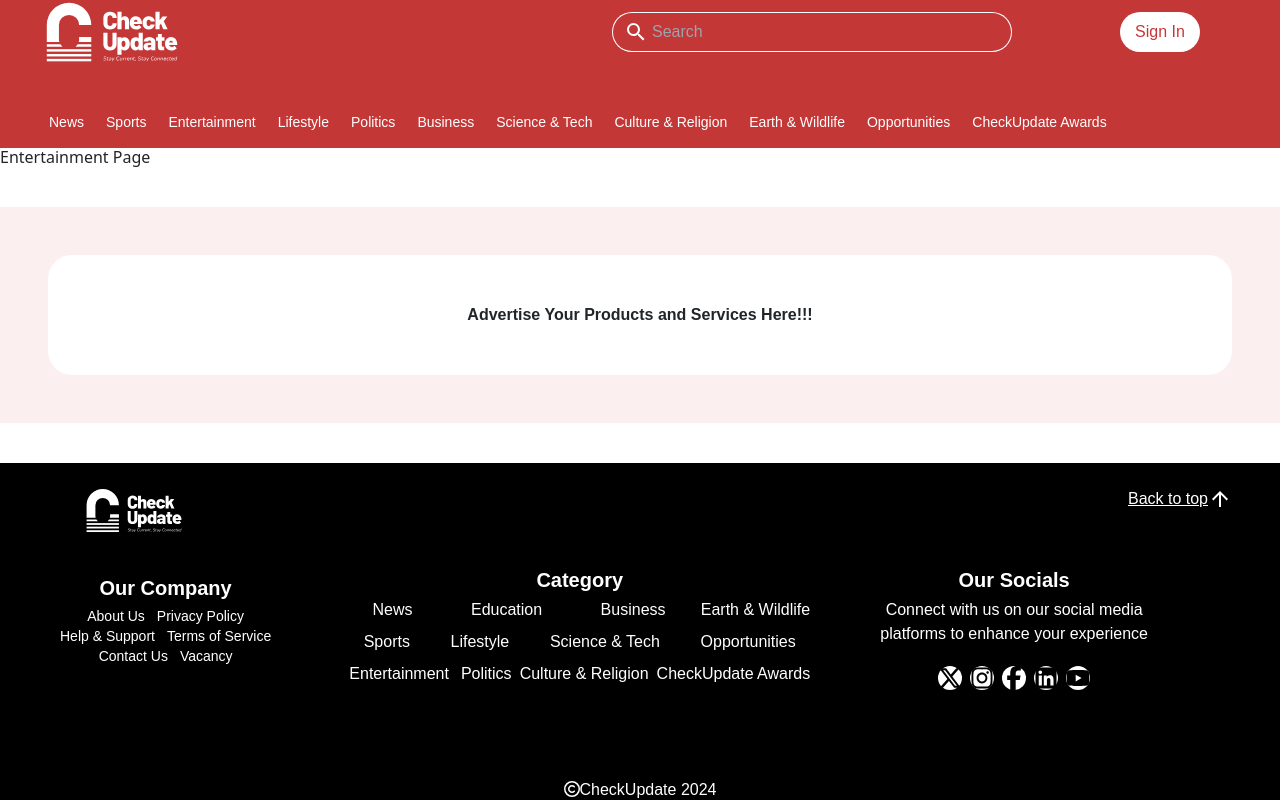
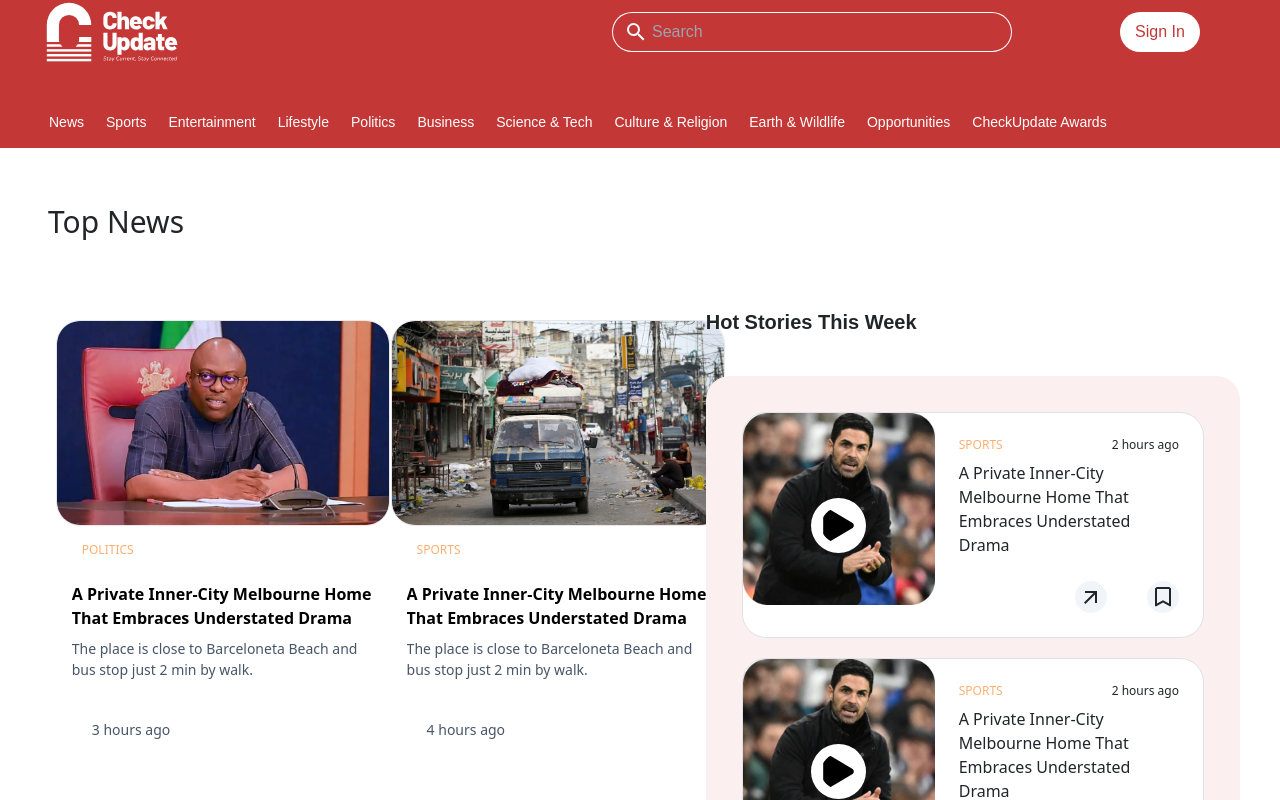
Before and after one commit to CheckUpdateBuilds/checkupdate, a React (Vite) app: page /entertainment in a window 1280 px wide. Shown: the top 800 px of the page. Built offline with nearby package versions, Linux system fonts and the light colour scheme.

Commit message:
Entertainment page added.

```diff
--- a/src/pages/Entertainment.jsx
+++ b/src/pages/Entertainment.jsx
@@ -1,11 +1,160 @@
-import React from 'react'
+// import React from 'react'
+import Card2 from "../Components/Card2";
+import Ads from "../Components/Ads";
+import Subscribe from "../Components/Subscribe";
+// import NewsCardOne from "../Components/NewsCardOne";
+import VideoCard from "../Components/VideoCard";
+import { trendingNewData } from "../trendingNewsData";
+import { VideoNewsData } from "../VideoNewsData";
+
+import InnerNavbar from "../Components/InnerNavbar"
 
 const Entertainment = () => {
   return (
     <>
-        <h1>
-            Entertainment Page
-        </h1>
+
+      <InnerNavbar />
+
+      <div className="pt-10 lg:p-10">
+
+      <section className="lg:w-fit lg:flex" >
+          <div className="" >
+            <div className="p-2 my-2 text-3xl">
+              <p>Top News</p>
+            </div>
+            <div className="grid grid-cols-2 lg:p-10 lg:px-0 lg:gap-5">
+              {trendingNewData.map((newsData, index) => (
+                <Card2
+                  key={index}
+                  image={newsData.image}
+                  title={newsData.title}
+                  description={newsData.description}
+                  subTitle={newsData.subTitle}
+                  time={newsData.time}
+                />
+              ))}
+            </div>
+            <div className="block lg:hidden" >
+              <Ads />
+            </div>
+          </div>
+
+
+          <div className=" lg:w-fit lg:ml-[16px] lg:mt-[120px] " >
+           <div className="text-xl font-bold font-Nunito ">
+              <p>Hot Stories This Week</p>
+            </div>
+            <div className="p-3 bg-companyLightRed rounded-3xl mt-10 ">
+              {VideoNewsData.slice(0, 4).map((VidData, index) => (
+                <VideoCard
+                  key={index}
+                  image={VidData.image}
+                  title={VidData.title}
+                  description={VidData.description}
+                  time={VidData.time}
+                />
+              ))}
+            </div>
+            <div className="" >
+              <Ads />
+            </div>
+          </div>
+      </section>
+
+      <section className="lg:w-fit lg:flex" >
+          <div className="" >
+            <div className="p-2 my-2 text-3xl">
+              <p>Latest News</p>
+            </div>
+            <div className="grid grid-cols-2 lg:p-10 lg:px-0 lg:gap-5">
+              {trendingNewData.map((newsData, index) => (
+                <Card2
+                  key={index}
+                  image={newsData.image}
+                  title={newsData.title}
+                  description={newsData.description}
+                  subTitle={newsData.subTitle}
+                  time={newsData.time}
+                />
+              ))}
+            </div>
+            <div className="block lg:hidden" >
+              <Ads />
+            </div>
+          </div>
+
+
+          <div className=" lg:w-fit lg:ml-[16px] lg:-mt-[70px]">
+           <div className="text-xl px-10 pt-1 font-bold font-Nunito ">
+              <p>Latest Videos</p>
+            </div>
+            <div className="p-3 bg-companyLightRed rounded-3xl mt-10 ">
+              {VideoNewsData.slice(0, 4).map((VidData, index) => (
+                <VideoCard
+                  key={index}
+                  image={VidData.image}
+                  title={VidData.title}
+                  description={VidData.description}
+                  time={VidData.time}
+                />
+              ))}
+            </div>
+            <div className="" >
+              <Ads />
+            </div>
+          </div>
+
+      </section>
+
+      <section className="lg:w-fit lg:flex" >
+          <div className="" >
+            <div className="p-2 my-2 text-3xl">
+              <p>Foreign News</p>
+            </div>
+            <div className="grid grid-cols-2 lg:p-10 lg:px-0 lg:gap-5">
+              {trendingNewData.map((newsData, index) => (
+                <Card2
+                  key={index}
+                  image={newsData.image}
+                  title={newsData.title}
+                  description={newsData.description}
+                  subTitle={newsData.subTitle}
+                  time={newsData.time}
+                />
+              ))}
+            </div>
+            <div className="block lg:hidden" >
+              <Ads />
+            </div>
+          </div>
+
+
+          <div className=" lg:w-fit lg:ml-[16px] lg:-mt-[70px]">
+           <div className="text-xl px-10 pt-1 font-bold font-Nunito ">
+              <p>Most Viewed This Week</p>
+            </div>
+            <div className="p-3 bg-companyLightRed rounded-3xl mt-10 ">
+              {VideoNewsData.slice(0, 4).map((VidData, index) => (
+                <VideoCard
+                  key={index}
+                  image={VidData.image}
+                  title={VidData.title}
+                  description={VidData.description}
+                  time={VidData.time}
+                />
+              ))}
+            </div>
+            <div className="rounded-3xl" >
+              <Subscribe />
+            </div>
+          </div>
+
+      </section>
+
+
+
+      </div>
+
 
     </>
   )
```
